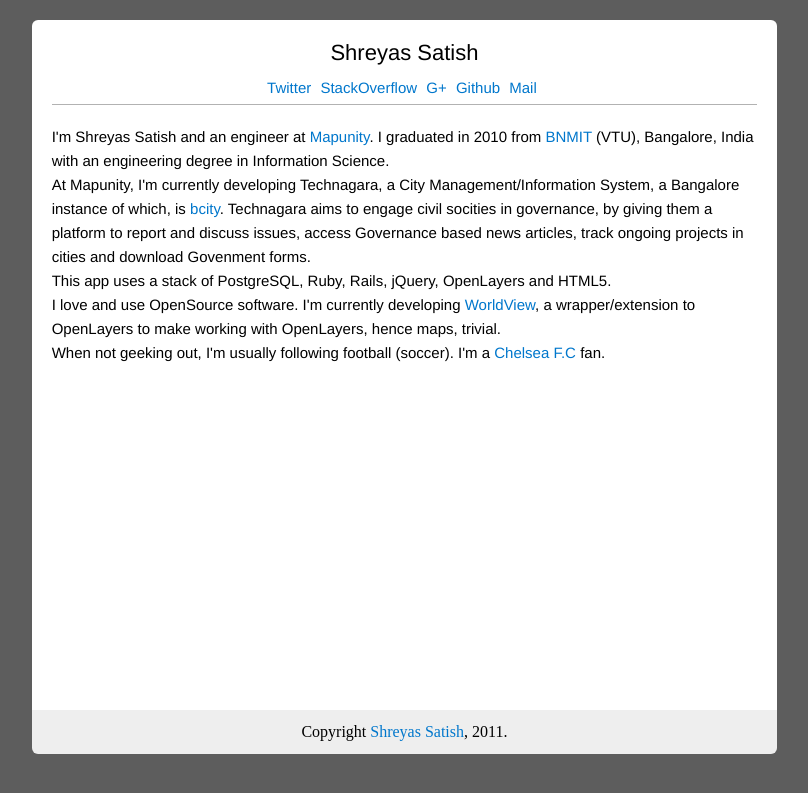
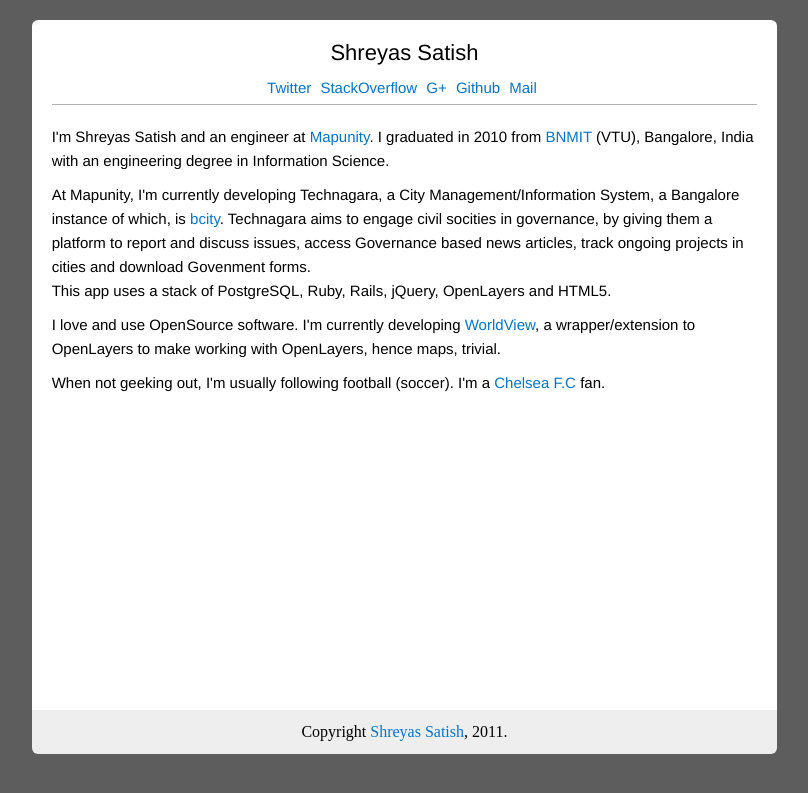
Before and after one commit to shreyas-satish/shreyas-satish.github.com, a Jekyll site: the page built from index.html, in a window 1280 px wide. Shown: the top 793 px of the page, without its empty margins (235-1043 px from the left). Built offline with Jekyll 4.4.1, drawn with Linux system fonts in a browser that asks for light colours; Markdown is read by kramdown in place of the engine named in the settings; comment, search, counter and statistics services are not loaded.

Commit message:
mod styles

```diff
--- a/css/styles.css
+++ b/css/styles.css
@@ -17,6 +17,18 @@
 	  margin-top: 20px;
 	  border-top-right-radius: 6px;
 	  border-top-left-radius: 6px;
+  }
+
+  p {
+    line-height: 1.6em;
+    margin: 10px 0px 10px 0px;
+  }
+
+  .self-img {
+    width: 200px;
+    height: 200px;
+    float:right;
+    margin: 4px 0px;
   }
 
 	body  #header {
```
